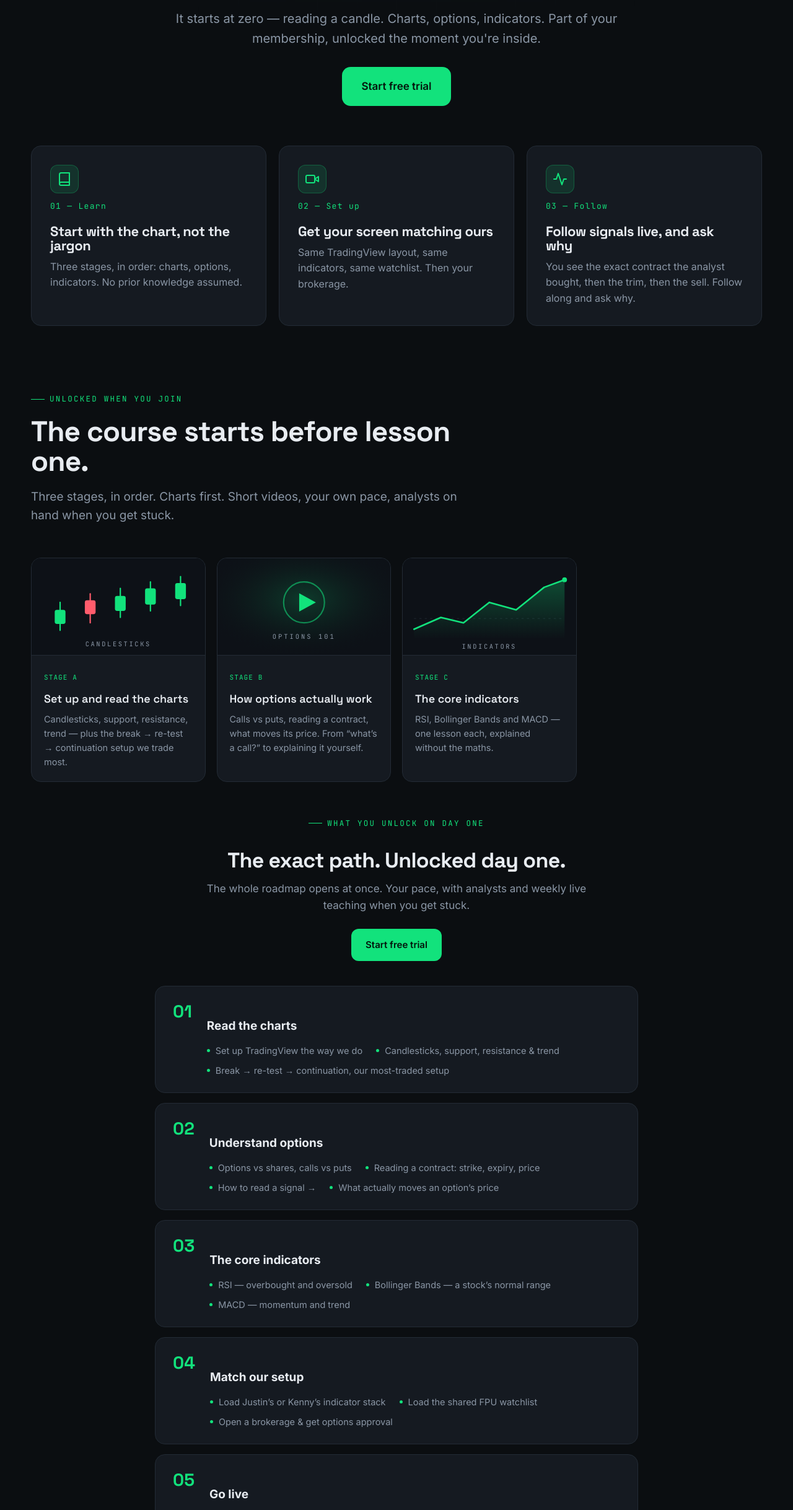
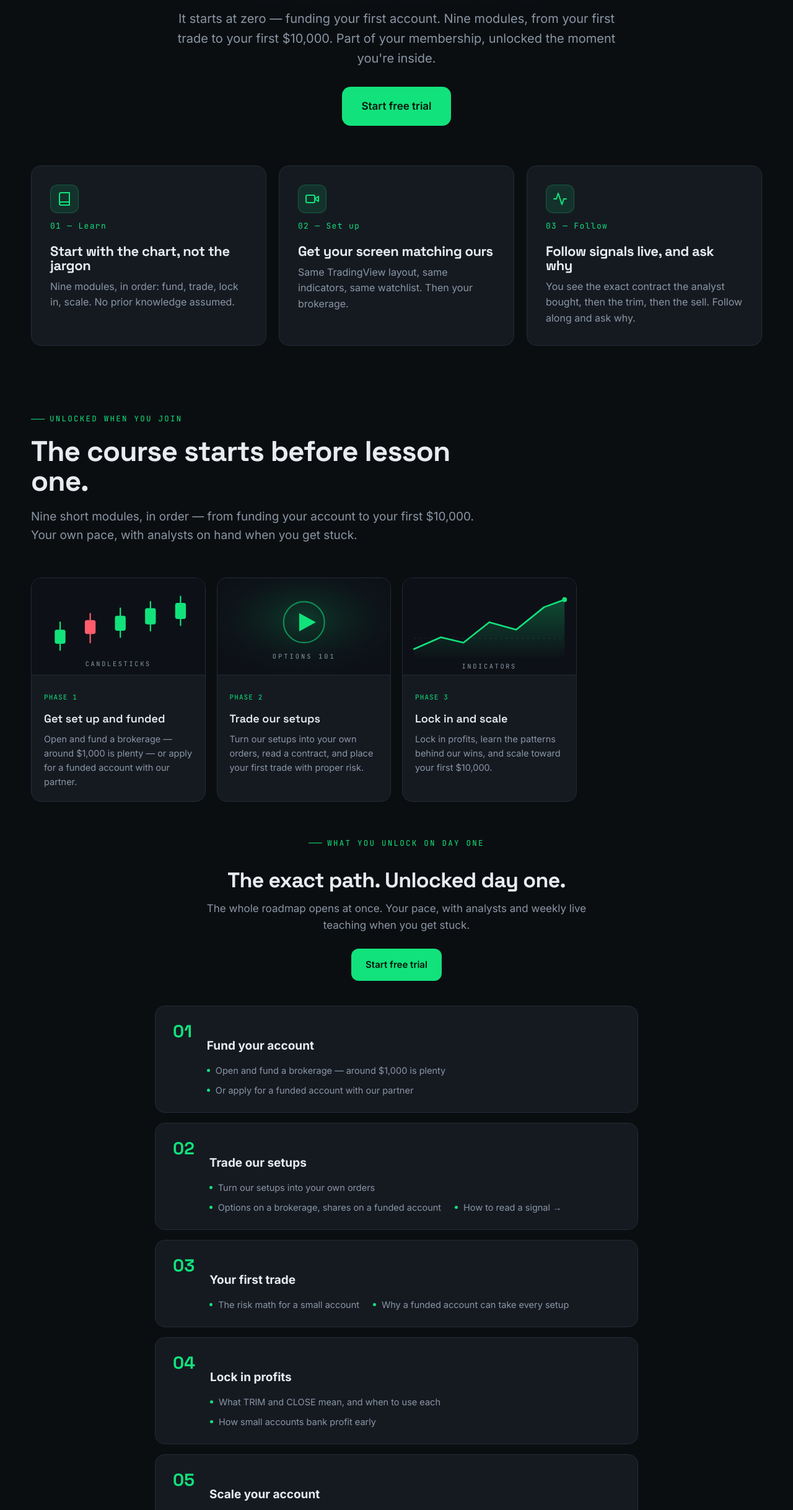
Before and after one commit to fullportjust/fullportsitemain, a plain HTML site: page education.html in a window 1280 px wide. Shown: the part 319-2756 px from the top of the page at 62% size. Drawn offline with Linux system fonts and the light colour scheme.

Commit message:
Education: 9-module course (Your First $10,000 Trading) + remove futures funded path
- Replaced the 3-stage (charts/options/indicators) course framing with the
  9-module course: fund -> trade our setups -> first trade -> lock in -> scale
  -> #1 tool -> the $3,126 trade -> patterns -> your first $10,000.
- Removed the 'Funded futures path' (Tradeify) bonus card.
- Compliance-aligned for the public page: 'Copy Our Trades' -> 'Trade our
  setups'; dropped the Module 9 'mentorship' line; funded-account (Ufunded)
  references kept factual.
- Updated meta, Course JSON-LD and the 'beginner course' card to match.

PREVIEW BRANCH - not merged to main.

Co-Authored-By: Claude Opus 4.8 <noreply@anthropic.com>
Claude-Session: https://claude.ai/code/session_01MSGPo19fXwCr9uet6k9rd9

```diff
--- a/education.html
+++ b/education.html
@@ -6,16 +6,16 @@
 <meta charset="utf-8" />
 <meta name="viewport" content="width=device-width, initial-scale=1" />
 <title>Education — Full Port University</title>
-<meta name="description" content="Learn stocks and options from zero. The FPU course - charts, options, indicators - unlocks the moment you're inside, plus weekly live teaching." />
+<meta name="description" content="Learn stocks and options from zero. The FPU course, Your First $10,000 Trading, is 9 modules from funding your account to your first $10,000 - unlocked the moment you're inside, plus weekly live teaching." />
 <link rel="canonical" href="https://www.fullportuniversity.com/education" />
 <meta property="og:type" content="website" />
 <meta property="og:title" content="Education — Full Port University" />
-<meta property="og:description" content="Learn stocks and options from zero. The FPU course - charts, options, indicators - unlocks the moment you're inside, plus weekly live teaching." />
+<meta property="og:description" content="Learn stocks and options from zero. The FPU course, Your First $10,000 Trading, is 9 modules from funding your account to your first $10,000 - unlocked the moment you're inside, plus weekly live teaching." />
 <meta property="og:url" content="https://www.fullportuniversity.com/education" />
 <meta property="og:image" content="https://www.fullportuniversity.com/og-image.png" />
 <meta name="twitter:card" content="summary_large_image" />
 <meta name="twitter:title" content="Education — Full Port University" />
-<meta name="twitter:description" content="Learn stocks and options from zero. The FPU course - charts, options, indicators - unlocks the moment you're inside, plus weekly live teaching." />
+<meta name="twitter:description" content="Learn stocks and options from zero. The FPU course, Your First $10,000 Trading, is 9 modules from funding your account to your first $10,000 - unlocked the moment you're inside, plus weekly live teaching." />
 <meta name="twitter:image" content="https://www.fullportuniversity.com/og-image.png" />
 <link rel="icon" type="image/png" href="/favicon.png" />
 <link rel="apple-touch-icon" href="/apple-touch-icon.png" />
@@ -557,7 +557,7 @@
   "@context": "https://schema.org",
   "@type": "Course",
   "name": "Options Trading From Zero — Full Port University",
-  "description": "A beginner stock and options course taught in three stages - charts, contracts, then the core indicators - included with FPU membership alongside weekly live teaching sessions.",
+  "description": "Your First $10,000 Trading - a 9-module beginner course that takes you from funding your account to placing trades from our setups, locking in profits, and scaling toward your first $10,000 - included with FPU membership alongside weekly live teaching sessions.",
   "provider": {
     "@type": "Organization",
     "name": "Full Port University",
@@ -658,14 +658,14 @@
 <section class="page-hero wrap">
   <span class="eyebrow reveal">Education</span>
   <h1 class="reveal">The whole course opens on day one.</h1>
-  <p class="sub reveal">It starts at zero &mdash; reading a candle. Charts, options, indicators. Part of your membership, unlocked the moment you're inside.</p>
+  <p class="sub reveal">It starts at zero &mdash; funding your first account. Nine modules, from your first trade to your first $10,000. Part of your membership, unlocked the moment you're inside.</p>
   <div class="hero-cta reveal"><a class="btn btn--primary btn--lg" href="https://whop.com/checkout/plan_yQftI4SvldGYW/" target="_blank" rel="noopener">Start free trial</a></div>
 </section>
 
 <!-- PATH -->
 <section class="section wrap" id="path" style="padding-top:56px">
   <div class="steps" style="margin-top:0">
-    <div class="step reveal"><div class="ico"><svg width="24" height="24" fill="none" stroke="currentColor" stroke-width="2" stroke-linecap="round" stroke-linejoin="round"><path d="M4 19.5A2.5 2.5 0 0 1 6.5 17H20"/><path d="M6.5 2H20v20H6.5A2.5 2.5 0 0 1 4 19.5v-15A2.5 2.5 0 0 1 6.5 2z"/></svg></div><span class="num">01 &mdash; Learn</span><h3>Start with the chart, not the jargon</h3><p>Three stages, in order: charts, options, indicators. No prior knowledge assumed.</p></div>
+    <div class="step reveal"><div class="ico"><svg width="24" height="24" fill="none" stroke="currentColor" stroke-width="2" stroke-linecap="round" stroke-linejoin="round"><path d="M4 19.5A2.5 2.5 0 0 1 6.5 17H20"/><path d="M6.5 2H20v20H6.5A2.5 2.5 0 0 1 4 19.5v-15A2.5 2.5 0 0 1 6.5 2z"/></svg></div><span class="num">01 &mdash; Learn</span><h3>Start with the chart, not the jargon</h3><p>Nine modules, in order: fund, trade, lock in, scale. No prior knowledge assumed.</p></div>
     <div class="step reveal"><div class="ico"><svg width="24" height="24" fill="none" stroke="currentColor" stroke-width="2" stroke-linecap="round" stroke-linejoin="round"><path d="m22 8-6 4 6 4V8z"/><rect x="2" y="6" width="14" height="12" rx="2"/></svg></div><span class="num">02 &mdash; Set up</span><h3>Get your screen matching ours</h3><p>Same TradingView layout, same indicators, same watchlist. Then your brokerage.</p></div>
     <div class="step reveal"><div class="ico"><svg width="24" height="24" fill="none" stroke="currentColor" stroke-width="2" stroke-linecap="round" stroke-linejoin="round"><path d="M22 12h-4l-3 9L9 3l-3 9H2"/></svg></div><span class="num">03 &mdash; Follow</span><h3>Follow signals live, and ask why</h3><p>You see the exact contract the analyst bought, then the trim, then the sell. Follow along and ask why.</p></div>
   </div>
@@ -676,12 +676,12 @@
   <div class="sec-head reveal">
     <span class="eyebrow">Unlocked when you join</span>
     <h2>The course starts before lesson one.</h2>
-    <p class="lead">Three stages, in order. Charts first. Short videos, your own pace, analysts on hand when you get stuck.</p>
+    <p class="lead">Nine short modules, in order &mdash; from funding your account to your first $10,000. Your own pace, with analysts on hand when you get stuck.</p>
   </div>
   <div class="course-grid">
-    <article class="course-card reveal"><div class="course-art"><svg viewBox="0 0 320 180" xmlns="http://www.w3.org/2000/svg"><rect width="320" height="180" fill="#0d1117"/><g stroke-linecap="round"><line x1="52" y1="82" x2="52" y2="134" stroke="#12E27C" stroke-width="2.5"/><rect x="42" y="96" width="20" height="26" rx="4" fill="#12E27C"/><line x1="108" y1="66" x2="108" y2="120" stroke="#FF5C6C" stroke-width="2.5"/><rect x="98" y="78" width="20" height="26" rx="4" fill="#FF5C6C"/><line x1="164" y1="56" x2="164" y2="110" stroke="#12E27C" stroke-width="2.5"/><rect x="154" y="70" width="20" height="28" rx="4" fill="#12E27C"/><line x1="220" y1="44" x2="220" y2="98" stroke="#12E27C" stroke-width="2.5"/><rect x="210" y="56" width="20" height="30" rx="4" fill="#12E27C"/><line x1="276" y1="34" x2="276" y2="88" stroke="#12E27C" stroke-width="2.5"/><rect x="266" y="46" width="20" height="30" rx="4" fill="#12E27C"/></g><text x="160" y="164" text-anchor="middle" font-family="JetBrains Mono, monospace" font-size="12" letter-spacing="3" fill="#8A96A5">CANDLESTICKS</text></svg></div><div class="body"><span class="tag2">Stage A</span><h4>Set up and read the charts</h4><p>Candlesticks, support, resistance, trend &mdash; plus the break &rarr; re-test &rarr; continuation setup we trade most.</p></div></article>
-    <article class="course-card reveal"><div class="course-art"><svg viewBox="0 0 320 180" xmlns="http://www.w3.org/2000/svg"><defs><radialGradient id="ca1" cx="50%" cy="42%" r="62%"><stop offset="0" stop-color="#12E27C" stop-opacity=".2"/><stop offset="1" stop-color="#0d1117" stop-opacity="0"/></radialGradient></defs><rect width="320" height="180" fill="url(#ca1)"/><circle cx="160" cy="82" r="38" fill="none" stroke="#12E27C" stroke-width="2.5" stroke-opacity=".55"/><path d="M151 65 L182 82 L151 99 Z" fill="#12E27C"/><text x="160" y="150" text-anchor="middle" font-family="JetBrains Mono, monospace" font-size="12" letter-spacing="3.5" fill="#8A96A5">OPTIONS 101</text></svg></div><div class="body"><span class="tag2">Stage B</span><h4>How options actually work</h4><p>Calls vs puts, reading a contract, what moves its price. From &ldquo;what&rsquo;s a call?&rdquo; to explaining it yourself.</p></div></article>
-    <article class="course-card reveal"><div class="course-art"><svg viewBox="0 0 320 180" xmlns="http://www.w3.org/2000/svg"><defs><linearGradient id="ar" x1="0" y1="0" x2="0" y2="1"><stop offset="0" stop-color="#12E27C" stop-opacity=".28"/><stop offset="1" stop-color="#12E27C" stop-opacity="0"/></linearGradient></defs><rect width="320" height="180" fill="#0d1117"/><line x1="20" y1="112" x2="300" y2="112" stroke="#232B35" stroke-width="1" stroke-dasharray="4 6"/><path d="M20 132 L70 110 L112 120 L160 82 L210 96 L262 54 L300 40 L300 150 L20 150 Z" fill="url(#ar)"/><path d="M20 132 L70 110 L112 120 L160 82 L210 96 L262 54 L300 40" fill="none" stroke="#12E27C" stroke-width="3" stroke-linejoin="round" stroke-linecap="round"/><circle cx="300" cy="40" r="4.5" fill="#12E27C"/><text x="160" y="168" text-anchor="middle" font-family="JetBrains Mono, monospace" font-size="12" letter-spacing="3" fill="#8A96A5">INDICATORS</text></svg></div><div class="body"><span class="tag2">Stage C</span><h4>The core indicators</h4><p>RSI, Bollinger Bands and MACD &mdash; one lesson each, explained without the maths.</p></div></article>
+    <article class="course-card reveal"><div class="course-art"><svg viewBox="0 0 320 180" xmlns="http://www.w3.org/2000/svg"><rect width="320" height="180" fill="#0d1117"/><g stroke-linecap="round"><line x1="52" y1="82" x2="52" y2="134" stroke="#12E27C" stroke-width="2.5"/><rect x="42" y="96" width="20" height="26" rx="4" fill="#12E27C"/><line x1="108" y1="66" x2="108" y2="120" stroke="#FF5C6C" stroke-width="2.5"/><rect x="98" y="78" width="20" height="26" rx="4" fill="#FF5C6C"/><line x1="164" y1="56" x2="164" y2="110" stroke="#12E27C" stroke-width="2.5"/><rect x="154" y="70" width="20" height="28" rx="4" fill="#12E27C"/><line x1="220" y1="44" x2="220" y2="98" stroke="#12E27C" stroke-width="2.5"/><rect x="210" y="56" width="20" height="30" rx="4" fill="#12E27C"/><line x1="276" y1="34" x2="276" y2="88" stroke="#12E27C" stroke-width="2.5"/><rect x="266" y="46" width="20" height="30" rx="4" fill="#12E27C"/></g><text x="160" y="164" text-anchor="middle" font-family="JetBrains Mono, monospace" font-size="12" letter-spacing="3" fill="#8A96A5">CANDLESTICKS</text></svg></div><div class="body"><span class="tag2">Phase 1</span><h4>Get set up and funded</h4><p>Open and fund a brokerage &mdash; around $1,000 is plenty &mdash; or apply for a funded account with our partner.</p></div></article>
+    <article class="course-card reveal"><div class="course-art"><svg viewBox="0 0 320 180" xmlns="http://www.w3.org/2000/svg"><defs><radialGradient id="ca1" cx="50%" cy="42%" r="62%"><stop offset="0" stop-color="#12E27C" stop-opacity=".2"/><stop offset="1" stop-color="#0d1117" stop-opacity="0"/></radialGradient></defs><rect width="320" height="180" fill="url(#ca1)"/><circle cx="160" cy="82" r="38" fill="none" stroke="#12E27C" stroke-width="2.5" stroke-opacity=".55"/><path d="M151 65 L182 82 L151 99 Z" fill="#12E27C"/><text x="160" y="150" text-anchor="middle" font-family="JetBrains Mono, monospace" font-size="12" letter-spacing="3.5" fill="#8A96A5">OPTIONS 101</text></svg></div><div class="body"><span class="tag2">Phase 2</span><h4>Trade our setups</h4><p>Turn our setups into your own orders, read a contract, and place your first trade with proper risk.</p></div></article>
+    <article class="course-card reveal"><div class="course-art"><svg viewBox="0 0 320 180" xmlns="http://www.w3.org/2000/svg"><defs><linearGradient id="ar" x1="0" y1="0" x2="0" y2="1"><stop offset="0" stop-color="#12E27C" stop-opacity=".28"/><stop offset="1" stop-color="#12E27C" stop-opacity="0"/></linearGradient></defs><rect width="320" height="180" fill="#0d1117"/><line x1="20" y1="112" x2="300" y2="112" stroke="#232B35" stroke-width="1" stroke-dasharray="4 6"/><path d="M20 132 L70 110 L112 120 L160 82 L210 96 L262 54 L300 40 L300 150 L20 150 Z" fill="url(#ar)"/><path d="M20 132 L70 110 L112 120 L160 82 L210 96 L262 54 L300 40" fill="none" stroke="#12E27C" stroke-width="3" stroke-linejoin="round" stroke-linecap="round"/><circle cx="300" cy="40" r="4.5" fill="#12E27C"/><text x="160" y="168" text-anchor="middle" font-family="JetBrains Mono, monospace" font-size="12" letter-spacing="3" fill="#8A96A5">INDICATORS</text></svg></div><div class="body"><span class="tag2">Phase 3</span><h4>Lock in and scale</h4><p>Lock in profits, learn the patterns behind our wins, and scale toward your first $10,000.</p></div></article>
     </div>
   <div class="syllabus">
     <div class="syl-head reveal">
@@ -691,11 +691,15 @@
       <a class="btn btn--primary" href="https://whop.com/checkout/plan_yQftI4SvldGYW/" target="_blank" rel="noopener">Start free trial</a>
     </div>
     <div class="syl-modules">
-      <div class="syl-mod reveal"><div class="syl-num">01</div><div class="syl-body"><h4>Read the charts</h4><ul><li>Set up TradingView the way we do</li><li>Candlesticks, support, resistance &amp; trend</li><li>Break &rarr; re-test &rarr; continuation, our most-traded setup</li></ul></div></div>
-      <div class="syl-mod reveal"><div class="syl-num">02</div><div class="syl-body"><h4>Understand options</h4><ul><li>Options vs shares, calls vs puts</li><li>Reading a contract: strike, expiry, price</li><li><a class="go" href="/how-to-read-a-trade-signal">How to read a signal &rarr;</a></li><li>What actually moves an option&rsquo;s price</li></ul></div></div>
-      <div class="syl-mod reveal"><div class="syl-num">03</div><div class="syl-body"><h4>The core indicators</h4><ul><li>RSI &mdash; overbought and oversold</li><li>Bollinger Bands &mdash; a stock&rsquo;s normal range</li><li>MACD &mdash; momentum and trend</li></ul></div></div>
-      <div class="syl-mod reveal"><div class="syl-num">04</div><div class="syl-body"><h4>Match our setup</h4><ul><li>Load Justin&rsquo;s or Kenny&rsquo;s indicator stack</li><li>Load the shared FPU watchlist</li><li>Open a brokerage &amp; get options approval</li></ul></div></div>
-      <div class="syl-mod reveal"><div class="syl-num">05</div><div class="syl-body"><h4>Go live</h4><ul><li>Position sizing: FULL / SMALL / LOTTO</li><li>Risk by days to expiration (DTE)</li><li>Follow signals live, plus weekly live teaching</li></ul></div></div>
+      <div class="syl-mod reveal"><div class="syl-num">01</div><div class="syl-body"><h4>Fund your account</h4><ul><li>Open and fund a brokerage &mdash; around $1,000 is plenty</li><li>Or apply for a funded account with our partner</li></ul></div></div>
+      <div class="syl-mod reveal"><div class="syl-num">02</div><div class="syl-body"><h4>Trade our setups</h4><ul><li>Turn our setups into your own orders</li><li>Options on a brokerage, shares on a funded account</li><li><a class="go" href="/how-to-read-a-trade-signal">How to read a signal &rarr;</a></li></ul></div></div>
+      <div class="syl-mod reveal"><div class="syl-num">03</div><div class="syl-body"><h4>Your first trade</h4><ul><li>The risk math for a small account</li><li>Why a funded account can take every setup</li></ul></div></div>
+      <div class="syl-mod reveal"><div class="syl-num">04</div><div class="syl-body"><h4>Lock in profits</h4><ul><li>What TRIM and CLOSE mean, and when to use each</li><li>How small accounts bank profit early</li></ul></div></div>
+      <div class="syl-mod reveal"><div class="syl-num">05</div><div class="syl-body"><h4>Scale your account</h4><ul><li>A step-by-step plan from $1,000 toward $10,000</li><li>Add size only as the account grows</li></ul></div></div>
+      <div class="syl-mod reveal"><div class="syl-num">06</div><div class="syl-body"><h4>Your #1 tool</h4><ul><li>Set up TradingView and load the FPU watchlist</li><li>Draw support and resistance</li></ul></div></div>
+      <div class="syl-mod reveal"><div class="syl-num">07</div><div class="syl-body"><h4>The $3,126 trade, broken down</h4><ul><li>A full walk-through of our MSTR double-top</li><li>The pattern, the entry, the exit</li></ul></div></div>
+      <div class="syl-mod reveal"><div class="syl-num">08</div><div class="syl-body"><h4>The patterns behind our wins</h4><ul><li>Breakouts, flags, double tops, head &amp; shoulders</li><li>Pulled from our real past trades</li></ul></div></div>
+      <div class="syl-mod reveal"><div class="syl-num">09</div><div class="syl-body"><h4>Your first $10,000</h4><ul><li>Put it all together and trade the setups yourself</li><li>Where to go next as you grow</li></ul></div></div>
     </div>
   </div>
 </section>
@@ -770,12 +774,12 @@
 <section class="section wrap" id="inside" style="padding-top:20px">
   <div class="sec-head reveal"><span class="eyebrow">Inside the membership</span><h2>Everything behind the door.</h2></div>
   <div class="feat-grid">
-    <div class="feat spot reveal"><span class="badge">INCLUDED</span><div class="ico"><svg width="22" height="22" fill="none" stroke="currentColor" stroke-width="2" stroke-linecap="round" stroke-linejoin="round"><path d="M22 12h-4l-3 9L9 3l-3 9H2"/></svg></div><h3>Live trades, called as they happen</h3><p>Every <b>[BUY]</b>, <b>[TRIM]</b> and <b>[SELL]</b>, reasoning attached. A complete trade, not a tip with no ending.</p></div><div class="feat reveal"><div class="ico"><svg width="22" height="22" fill="none" stroke="currentColor" stroke-width="2" stroke-linecap="round" stroke-linejoin="round"><path d="M17 21v-2a4 4 0 0 0-4-4H5a4 4 0 0 0-4 4v2"/><circle cx="9" cy="7" r="4"/><path d="M23 21v-2a4 4 0 0 0-3-3.87"/><path d="M16 3.13a4 4 0 0 1 0 7.75"/></svg></div><h3>5 analysts, 5 channels</h3><p>Each analyst has their own channel. Follow whose style fits you, and ask them by name.</p></div><div class="feat reveal"><span class="badge">INCLUDED</span><div class="ico"><svg width="22" height="22" fill="none" stroke="currentColor" stroke-width="2" stroke-linecap="round" stroke-linejoin="round"><path d="M2 3h6a4 4 0 0 1 4 4v14a3 3 0 0 0-3-3H2z"/><path d="M22 3h-6a4 4 0 0 0-4 4v14a3 3 0 0 1 3-3h7z"/></svg></div><h3>The beginner course</h3><p>Three stages &mdash; charts, options, indicators &mdash; taken in order, at your own pace.</p></div>
+    <div class="feat spot reveal"><span class="badge">INCLUDED</span><div class="ico"><svg width="22" height="22" fill="none" stroke="currentColor" stroke-width="2" stroke-linecap="round" stroke-linejoin="round"><path d="M22 12h-4l-3 9L9 3l-3 9H2"/></svg></div><h3>Live trades, called as they happen</h3><p>Every <b>[BUY]</b>, <b>[TRIM]</b> and <b>[SELL]</b>, reasoning attached. A complete trade, not a tip with no ending.</p></div><div class="feat reveal"><div class="ico"><svg width="22" height="22" fill="none" stroke="currentColor" stroke-width="2" stroke-linecap="round" stroke-linejoin="round"><path d="M17 21v-2a4 4 0 0 0-4-4H5a4 4 0 0 0-4 4v2"/><circle cx="9" cy="7" r="4"/><path d="M23 21v-2a4 4 0 0 0-3-3.87"/><path d="M16 3.13a4 4 0 0 1 0 7.75"/></svg></div><h3>5 analysts, 5 channels</h3><p>Each analyst has their own channel. Follow whose style fits you, and ask them by name.</p></div><div class="feat reveal"><span class="badge">INCLUDED</span><div class="ico"><svg width="22" height="22" fill="none" stroke="currentColor" stroke-width="2" stroke-linecap="round" stroke-linejoin="round"><path d="M2 3h6a4 4 0 0 1 4 4v14a3 3 0 0 0-3-3H2z"/><path d="M22 3h-6a4 4 0 0 0-4 4v14a3 3 0 0 1 3-3h7z"/></svg></div><h3>The beginner course</h3><p>Our 9-module course, Your First $10,000 Trading &mdash; from funding your account to your first $10,000, at your own pace.</p></div>
     <div class="feat reveal"><div class="ico"><svg width="22" height="22" fill="none" stroke="currentColor" stroke-width="2" stroke-linecap="round" stroke-linejoin="round"><circle cx="12" cy="12" r="10"/><path d="M12 6v6l4 2"/></svg></div><h3>Weekly live teaching</h3><p>Every week, we trade and teach at the same time.</p></div>
     <div class="feat reveal"><div class="ico"><svg width="22" height="22" fill="none" stroke="currentColor" stroke-width="2" stroke-linecap="round" stroke-linejoin="round"><path d="M3 3v18h18"/><path d="m19 9-5 5-4-4-3 3"/></svg></div><h3>Our indicator setups</h3><p>Justin&rsquo;s smart-money stack and Kenny&rsquo;s everyday stack, with links and plain-English explainers.</p></div>
     <div class="feat reveal"><div class="ico"><svg width="22" height="22" fill="none" stroke="currentColor" stroke-width="2" stroke-linecap="round" stroke-linejoin="round"><path d="M21 15a2 2 0 0 1-2 2H7l-4 4V5a2 2 0 0 1 2-2h14a2 2 0 0 1 2 2z"/></svg></div><h3>10,680 members to ask</h3><p>10,680 members and an AI helper channel. Beginner questions are the normal kind here.</p></div>
     <div class="feat reveal"><div class="ico"><svg width="22" height="22" fill="none" stroke="currentColor" stroke-width="2" stroke-linecap="round" stroke-linejoin="round"><rect x="3" y="11" width="18" height="10" rx="2"/><circle cx="12" cy="5" r="2"/><path d="M12 7v4M8 16h0M16 16h0"/></svg></div><h3>Trading bots</h3><p>Bots that flag unusual options activity and big institutional trades &mdash; with analysts to explain them.</p></div>
-    <div class="feat reveal"><span class="badge">BONUS</span><div class="ico"><svg width="22" height="22" fill="none" stroke="currentColor" stroke-width="2" stroke-linecap="round" stroke-linejoin="round"><path d="m13 2-3 7h6l-3 7"/><circle cx="12" cy="12" r="10"/></svg></div><h3>Funded futures path</h3><p>Our partner Tradeify (code FPU) funds qualified traders. A step for later, not day one. We may earn a commission.</p></div>
+
   </div>
 </section>
 
```
